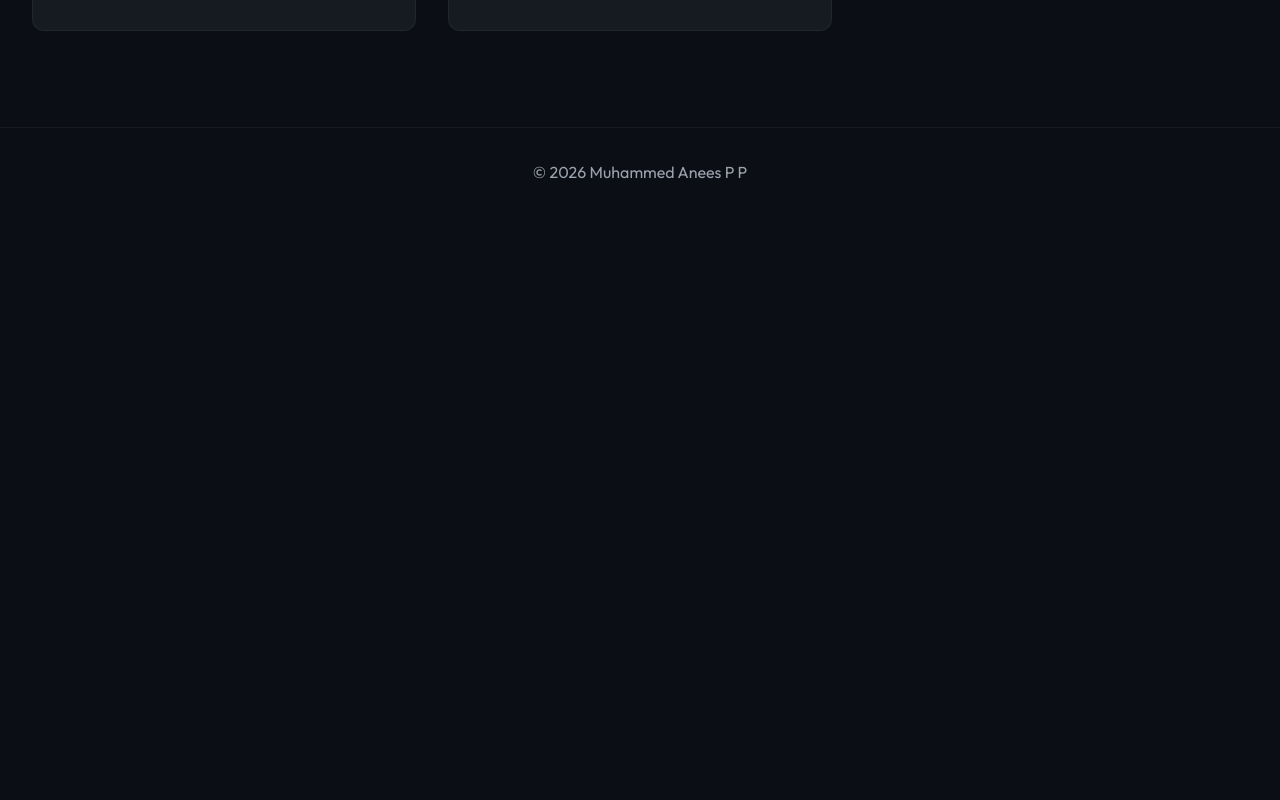
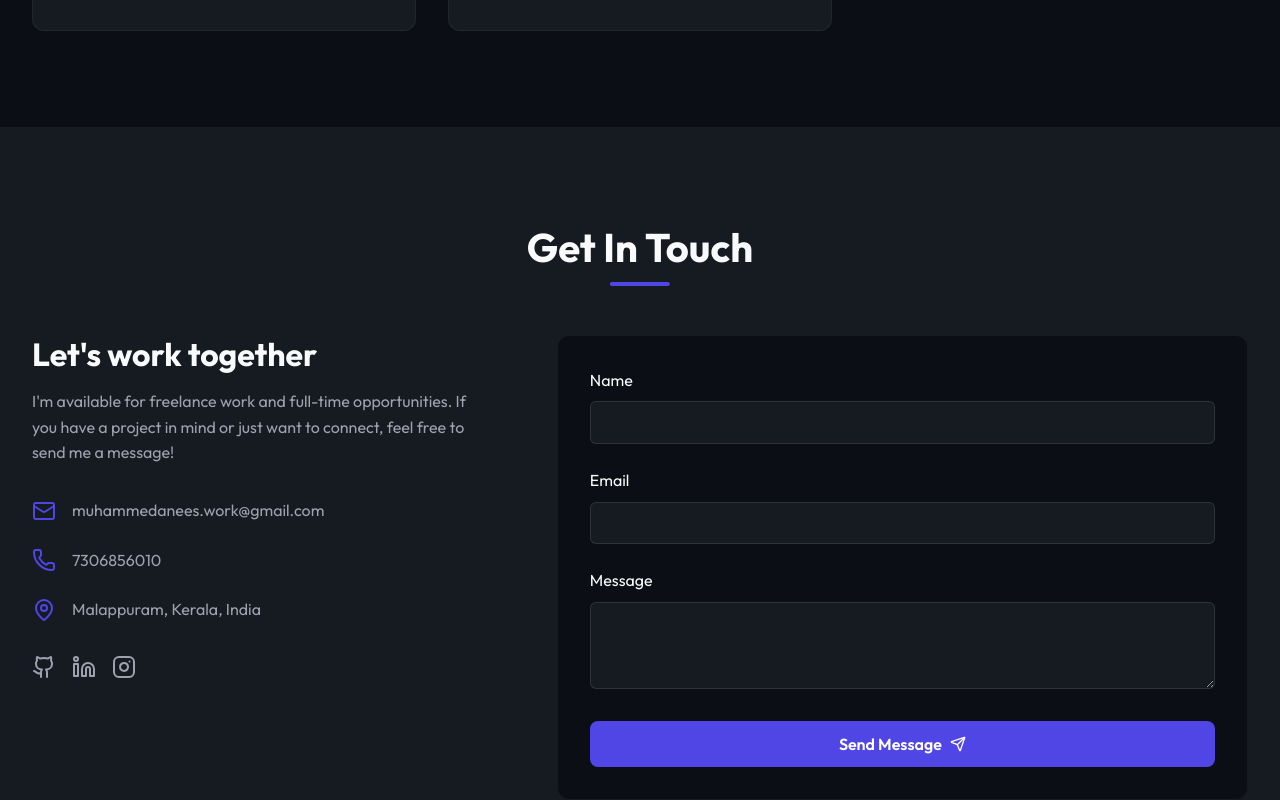
Before and after one commit to muhammed-anees-pp/Portfolio, a React (Vite) app: page / in a window 1280 px wide. Shown: the part 3260-4060 px from the top of the page. Before the commit the page ends 3477 px from the top, so only its background shows below. Built offline with nearby package versions, Linux system fonts and the light colour scheme.

Commit message:
feat: add Contact section with email form and social links

```diff
--- a/src/components/Contact.css
+++ b/src/components/Contact.css
@@ -0,0 +1,94 @@
+.contact-section {
+    background: var(--bg-surface);
+}
+
+.contact-content {
+    display: grid;
+    grid-template-columns: 1fr 1.5fr;
+    gap: 4rem;
+}
+
+.contact-title {
+    font-size: 2rem;
+    margin-bottom: 1rem;
+}
+
+.contact-description {
+    color: var(--text-body);
+    margin-bottom: 2rem;
+}
+
+.contact-methods {
+    display: flex;
+    flex-direction: column;
+    gap: 1.5rem;
+}
+
+.contact-method {
+    display: flex;
+    gap: 1rem;
+    align-items: center;
+}
+
+.contact-icon {
+    color: var(--color-primary);
+}
+
+.contact-text {
+    color: var(--text-body);
+}
+
+.contact-form {
+    background: var(--bg-main);
+    padding: 2rem;
+    border-radius: 12px;
+    border: 1px solid rgba(255, 255, 255, 0.05);
+}
+
+.form-group {
+    margin-bottom: 1.5rem;
+}
+
+.form-label {
+    display: block;
+    margin-bottom: 0.5rem;
+    color: var(--text-headline);
+}
+
+.form-input {
+    width: 100%;
+    padding: 0.8rem;
+    background: var(--bg-surface);
+    border: 1px solid rgba(255, 255, 255, 0.1);
+    border-radius: 6px;
+    color: white;
+    outline: none;
+    transition: border-color 0.3s;
+}
+
+.form-input:focus {
+    border-color: var(--color-primary);
+}
+
+.form-textarea {
+    resize: vertical;
+}
+
+.form-status {
+    margin-top: 1rem;
+    text-align: center;
+}
+
+.form-status.success {
+    color: #10B981;
+}
+
+.form-status.error {
+    color: #EF4444;
+}
+
+@media (max-width: 768px) {
+    .contact-content {
+        grid-template-columns: 1fr;
+    }
+}
--- a/src/components/Contact.jsx
+++ b/src/components/Contact.jsx
@@ -1,11 +1,121 @@
-import React from 'react'
+import React, { useState, useRef } from 'react';
+import { Mail, Phone, MapPin, Send, Instagram, Linkedin, Github } from 'lucide-react';
+import emailjs from '@emailjs/browser';
+import './Contact.css';
 
-function Contact() {
-  return (
-    <div>
+const Contact = () => {
+    const form = useRef();
+    const [formStatus, setFormStatus] = useState({ type: '', message: '' });
+    const [isSubmitting, setIsSubmitting] = useState(false);
 
-    </div>
-  )
-}
+    const sendEmail = (e) => {
+        e.preventDefault();
+        setIsSubmitting(true);
+        setFormStatus({ type: '', message: '' });
 
-export default Contact
+        const SERVICE_ID = import.meta.env.VITE_EMAILJS_SERVICE_ID;
+        const TEMPLATE_ID = import.meta.env.VITE_EMAILJS_TEMPLATE_ID;
+        const PUBLIC_KEY = import.meta.env.VITE_EMAILJS_PUBLIC_KEY;
+
+        emailjs.sendForm(SERVICE_ID, TEMPLATE_ID, form.current, PUBLIC_KEY)
+            .then((result) => {
+                setFormStatus({ type: 'success', message: 'Message sent successfully!' });
+                setIsSubmitting(false);
+                e.target.reset();
+                setTimeout(() => setFormStatus({ type: '', message: '' }), 5000);
+            }, (error) => {
+                console.log(error.text);
+                setFormStatus({ type: 'error', message: 'Failed to send message. Please try again later.' });
+                setIsSubmitting(false);
+            });
+    };
+
+    return (
+        <section id="contact" className="section contact-section">
+            <div className="container">
+                <h2 className="section-title">Get In Touch</h2>
+
+                <div className="contact-content">
+                    <div className="contact-info">
+                        <h3 className="contact-title">Let's work together</h3>
+                        <p className="contact-description">
+                            I'm available for freelance work and full-time opportunities.
+                            If you have a project in mind or just want to connect, feel free to send me a message!
+                        </p>
+
+                        <div className="contact-methods">
+                            <div className="contact-method">
+                                <Mail className="contact-icon" />
+                                <span className="contact-text">muhammedanees.work@gmail.com</span>
+                            </div>
+                            <div className="contact-method">
+                                <Phone className="contact-icon" />
+                                <span className="contact-text">7306856010</span>
+                            </div>
+                            <div className="contact-method">
+                                <MapPin className="contact-icon" />
+                                <span className="contact-text">Malappuram, Kerala, India</span>
+                            </div>
+                        </div>
+
+                        <div className="contact-social" style={{ marginTop: '2rem', display: 'flex', gap: '1rem' }}>
+                            <a href="https://github.com/muhammed-anees-pp" target="_blank" rel="noopener noreferrer" style={{ color: 'var(--text-body)' }}>
+                                <Github size={24} />
+                            </a>
+                            <a href="https://www.linkedin.com/in/muhammed-anees-p-p/" target="_blank" rel="noopener noreferrer" style={{ color: 'var(--text-body)' }}>
+                                <Linkedin size={24} />
+                            </a>
+                            <a href="https://www.instagram.com/mhdanees.pp/" target="_blank" rel="noopener noreferrer" style={{ color: 'var(--text-body)' }}>
+                                <Instagram size={24} />
+                            </a>
+                        </div>
+                    </div>
+
+                    <form ref={form} onSubmit={sendEmail} className="contact-form">
+                        <div className="form-group">
+                            <label className="form-label">Name</label>
+                            <input
+                                type="text"
+                                name="user_name"
+                                required
+                                className="form-input"
+                            />
+                        </div>
+                        <div className="form-group">
+                            <label className="form-label">Email</label>
+                            <input
+                                type="email"
+                                name="user_email"
+                                required
+                                className="form-input"
+                            />
+                        </div>
+                        <div className="form-group">
+                            <label className="form-label">Message</label>
+                            <textarea
+                                name="message"
+                                rows="4"
+                                required
+                                className="form-input form-textarea"
+                            ></textarea>
+                        </div>
+
+                        <button type="submit" className="btn btn-primary" style={{ width: '100%' }} disabled={isSubmitting}>
+                            {isSubmitting ? 'Sending...' : (
+                                <>Send Message <Send size={16} /></>
+                            )}
+                        </button>
+
+                        {formStatus.message && (
+                            <div className={`form-status ${formStatus.type}`}>
+                                {formStatus.message}
+                            </div>
+                        )}
+                    </form>
+                </div>
+            </div>
+        </section>
+    );
+};
+
+export default Contact;
--- a/src/components/Hero.jsx
+++ b/src/components/Hero.jsx
@@ -42,7 +42,7 @@ const Hero = ({ scrollToSection }) => {
                         <a href="https://www.instagram.com/mhdanees.pp/" target="_blank" rel="noopener noreferrer">
                             <Instagram size={24} />
                         </a>
-                        <a href="mailto:muhammedaneespp99@gmail.com">
+                        <a href="mailto:muhammedanees.work@gmail.com">
                             <Mail size={24} />
                         </a>
                     </div>
```
